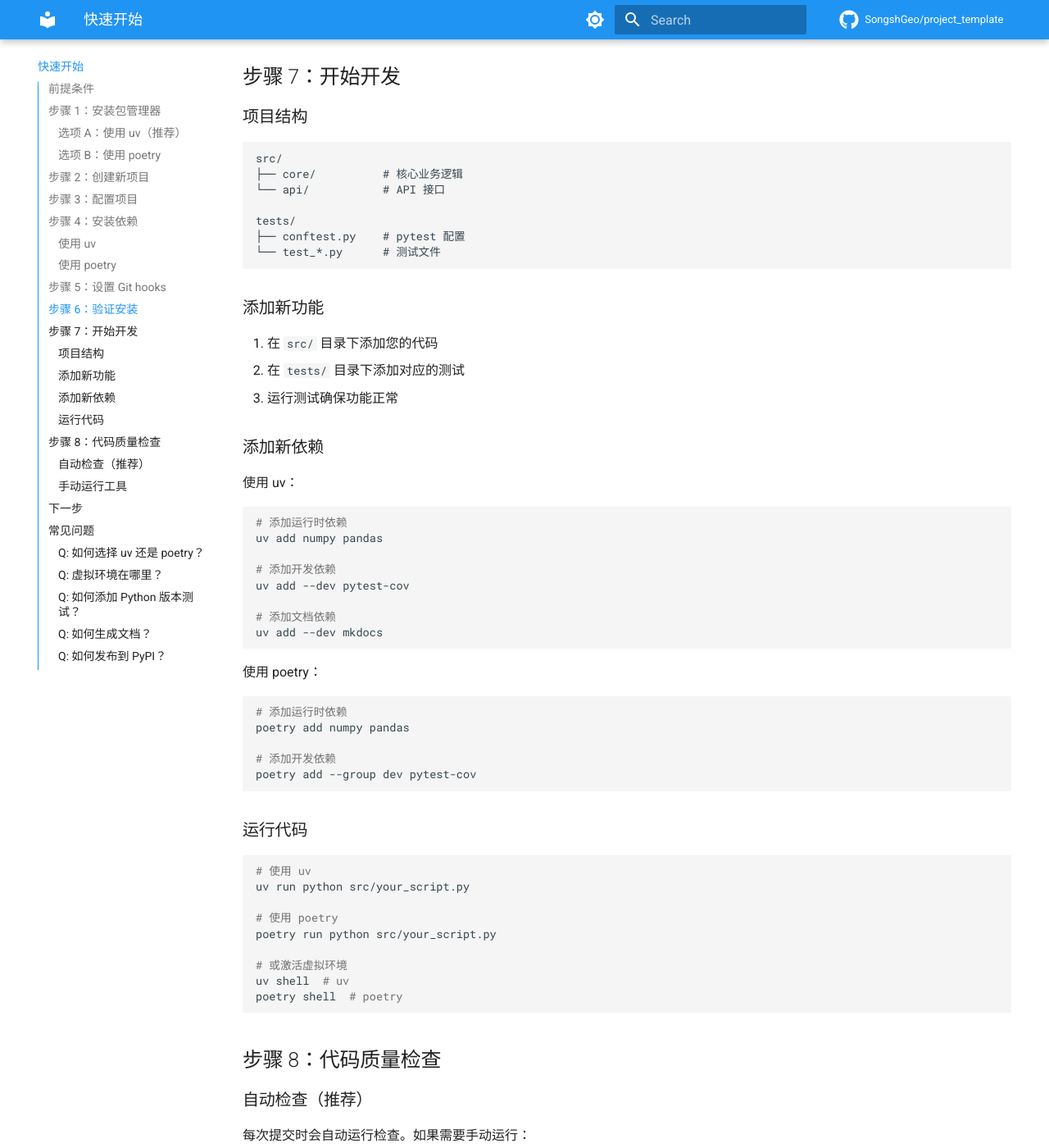
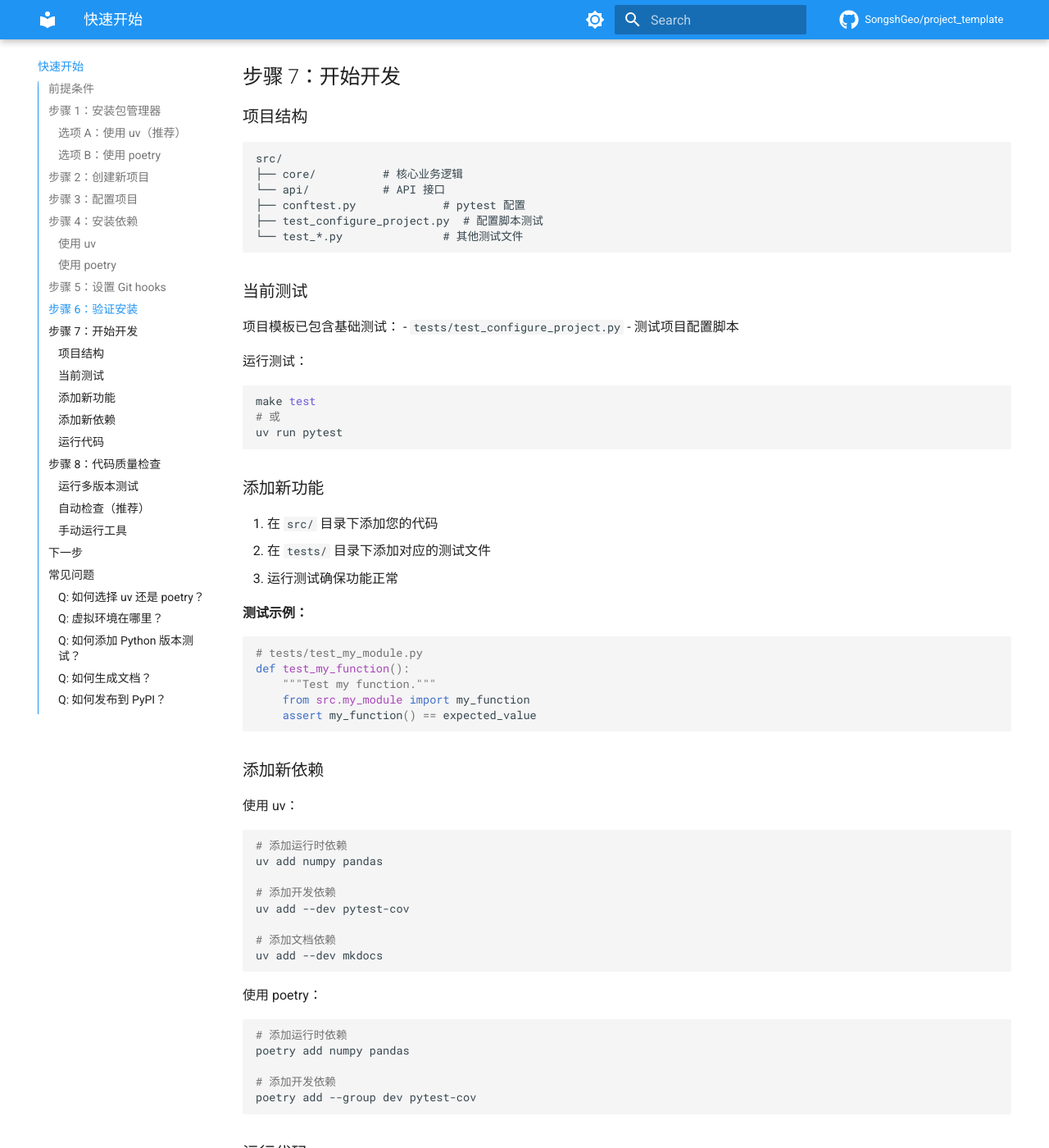
Before and after one commit to SongshGeo/Python-Project-Template, an MkDocs documentation site: the page built from docs/doc/quick-start.md, in a window 1280 px wide and 1400 px high, scrolled down 3101 px. Shown: the whole window at 82% size. Built offline with MkDocs 1.6.1 and Material for MkDocs 9.7.7, drawn with Linux system fonts in a browser that asks for light colours; comment, search, counter and statistics services are not loaded; some of the changed text lies outside the part shown.

````diff
--- a/docs/doc/quick-start.md
+++ b/docs/doc/quick-start.md
@@ -150,17 +150,38 @@ make report
 src/
 ├── core/          # 核心业务逻辑
 └── api/           # API 接口
+├── conftest.py             # pytest 配置
+├── test_configure_project.py  # 配置脚本测试
+└── test_*.py               # 其他测试文件
+```
 
-tests/
-├── conftest.py    # pytest 配置
-└── test_*.py      # 测试文件
+### 当前测试
+
+项目模板已包含基础测试：
+- `tests/test_configure_project.py` - 测试项目配置脚本
+
+运行测试：
+```bash
+make test
+# 或
+uv run pytest
 ```
 
 ### 添加新功能
 
 1. 在 `src/` 目录下添加您的代码
-2. 在 `tests/` 目录下添加对应的测试
+2. 在 `tests/` 目录下添加对应的测试文件
 3. 运行测试确保功能正常
+
+**测试示例：**
+
+```python
+# tests/test_my_module.py
+def test_my_function():
+    """Test my function."""
+    from src.my_module import my_function
+    assert my_function() == expected_value
+```
 
 ### 添加新依赖
 
@@ -202,6 +223,21 @@ poetry shell  # poetry
 ```
 
 ## 步骤 8：代码质量检查
+
+### 运行多版本测试
+
+使用 tox 测试代码在不同 Python 版本的兼容性：
+
+```bash
+# 测试所有版本（3.10-3.13）
+make tox
+
+# 测试特定版本
+make tox-e pyversion=py311
+
+# 查看可用环境
+make tox-list
+```
 
 ### 自动检查（推荐）
 
--- a/pyproject.toml
+++ b/pyproject.toml
@@ -16,6 +16,7 @@ dependencies = [
 [project.optional-dependencies]
 dev = [
     "pytest>=7.2.1",
+    "tox>=4.0.0",
     "ipywidgets>=8.1.5",
     "allure-pytest>=2.13.0",
     "ipykernel>=6.21.2",
@@ -64,6 +65,7 @@ future-annotations = ">=1.0.0"
 
 [tool.poetry.group.dev.dependencies]
 pytest = ">=7.2.1"
+tox = ">=4.0.0"
 ipywidgets = ">=8.1.5"
 allure-pytest = ">=2.13.0"
 ipykernel = ">=6.21.2"
````
Also changed, not shown: README.md (+16 -4 lines), 3 other files.
